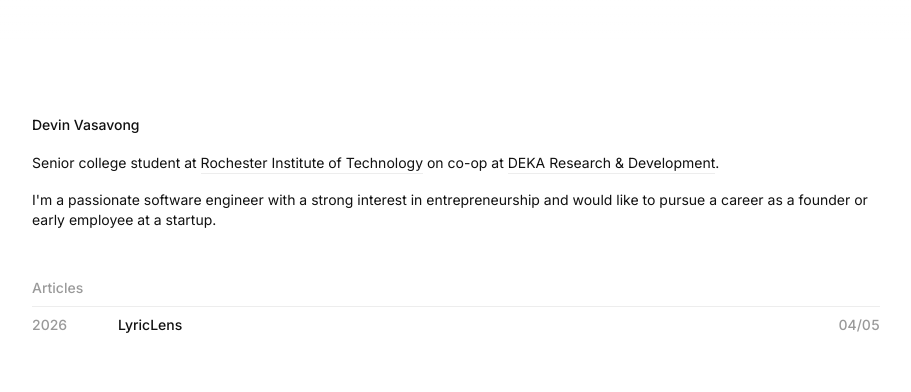
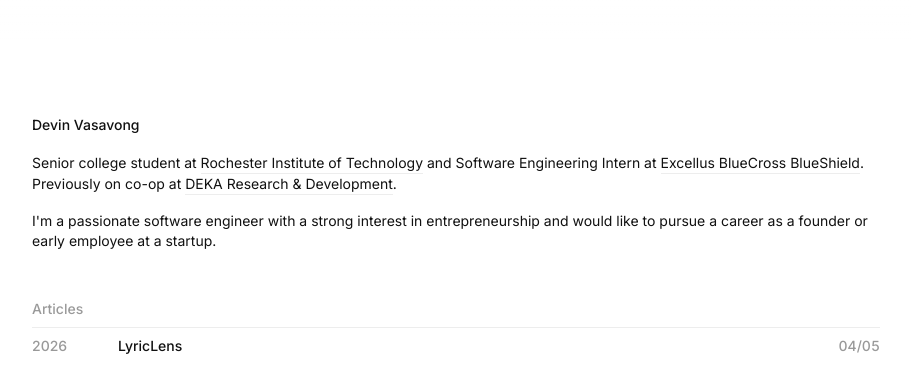
Before and after one commit to devinvasavong/vasavong.dev, a Next.js app: page / in a window 1280 px wide. Shown: the top 392 px of the page, without its empty margins (184-1095 px from the left). Built offline with nearby package versions, Linux system fonts and the light colour scheme.

Commit message:
new info

```diff
--- a/app/page.tsx
+++ b/app/page.tsx
@@ -11,7 +11,8 @@ export default function Page() {
 				<article>
 					<p className="mt-4 font-[400]">
 						Senior college student at <LinkText text="Rochester Institute of Technology" href="https://www.rit.edu" />
-						{' '} on co-op at <LinkText text="DEKA Research & Development" href="https://www.dekaresearch.com" />
+						{' '}and Software Engineering Intern at <LinkText text="Excellus BlueCross BlueShield" href="https://www.excellusbcbs.com" />
+						. Previously on co-op at <LinkText text="DEKA Research & Development" href="https://www.dekaresearch.com" />
 						.
 					</p>
 					<p className="mt-4 font-[400]">
--- a/package.json
+++ b/package.json
@@ -9,6 +9,7 @@
     "lint": "eslint"
   },
   "dependencies": {
+    "embla-carousel-react": "^8.6.0",
     "gray-matter": "^4.0.3",
     "next": "16.2.0",
     "react": "19.2.4",
```
Also changed, not shown: 1 other file (tests, documents, lock files or other folders).
